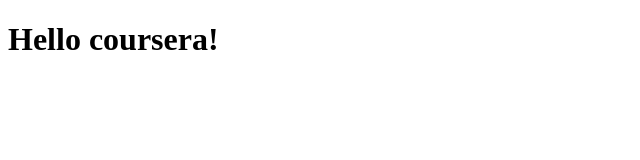
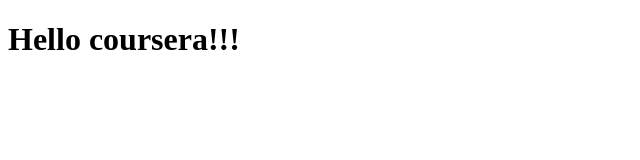
Before and after one commit to MaiSheikh/coursera-test, a plain HTML site: page index.html in a window 1280 px wide. Shown: the full height of the page, 0-640 px from the left. Drawn offline with Linux system fonts and the light colour scheme.

Commit message:
First web file2

```diff
--- a/index.html
+++ b/index.html
@@ -5,6 +5,6 @@
     <title>Hello Coursera</title>
   </head>
   <body>
-    <h1>Hello coursera!</h1>
+    <h1>Hello coursera!!!</h1>
   </body>
 </html>
```
